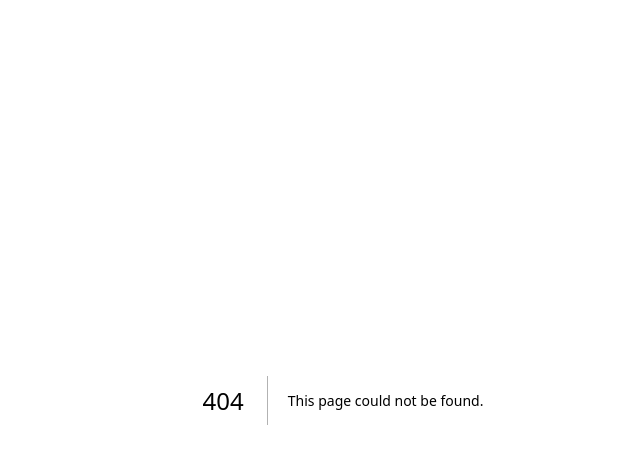
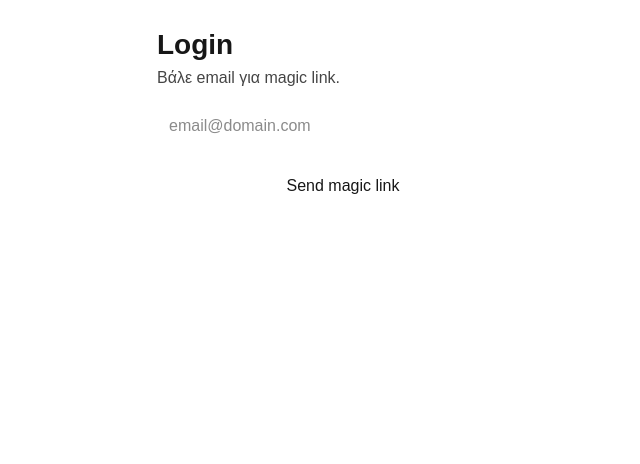
Before and after one commit to rdhvapes-beep/greekticket-dashboard, a Next.js app: page /login in a window 1280 px wide. Before the commit this address had no page. Shown: the top 464 px of the page, without its empty margins (297-937 px from the left). Built offline with nearby package versions, Linux system fonts and the light colour scheme; no server answers.

Commit message:
add supabase login

```diff
--- /dev/null
+++ b/app/auth/callback/page.tsx
@@ -0,0 +1,14 @@
+"use client";
+
+import { useEffect } from "react";
+import { supabase } from "@/lib/supabaseClient";
+
+export default function AuthCallback() {
+  useEffect(() => {
+    supabase.auth.getSession().then(() => {
+      window.location.href = "/";
+    });
+  }, []);
+
+  return <p style={{ padding: 24 }}>Logging you in...</p>;
+}
--- /dev/null
+++ b/app/login/page.tsx
@@ -0,0 +1,51 @@
+"use client";
+
+import { useState } from "react";
+import { supabase } from "@/lib/supabaseClient";
+
+export default function LoginPage() {
+  const [email, setEmail] = useState("");
+  const [loading, setLoading] = useState(false);
+  const [msg, setMsg] = useState<string | null>(null);
+
+  const login = async () => {
+    setLoading(true);
+    setMsg(null);
+
+    const { error } = await supabase.auth.signInWithOtp({
+      email,
+      options: {
+        emailRedirectTo: `${window.location.origin}/auth/callback`,
+      },
+    });
+
+    setLoading(false);
+
+    if (error) setMsg(error.message);
+    else setMsg("✅ Στάλθηκε login link στο email σου. Άνοιξέ το για να συνδεθείς.");
+  };
+
+  return (
+    <main style={{ padding: 24, maxWidth: 420, margin: "0 auto" }}>
+      <h1 style={{ fontSize: 28, fontWeight: 700 }}>Login</h1>
+      <p style={{ opacity: 0.8 }}>Βάλε email για magic link.</p>
+
+      <input
+        value={email}
+        onChange={(e) => setEmail(e.target.value)}
+        placeholder="email@domain.com"
+        style={{ width: "100%", padding: 12, marginTop: 12 }}
+      />
+
+      <button
+        onClick={login}
+        disabled={loading || !email}
+        style={{ width: "100%", padding: 12, marginTop: 12 }}
+      >
+        {loading ? "Sending..." : "Send magic link"}
+      </button>
+
+      {msg && <p style={{ marginTop: 12 }}>{msg}</p>}
+    </main>
+  );
+}
--- /dev/null
+++ b/lib/supabaseClient.ts
@@ -0,0 +1,6 @@
+import { createClient } from "@supabase/supabase-js";
+
+const supabaseUrl = process.env.NEXT_PUBLIC_SUPABASE_URL!;
+const supabaseAnonKey = process.env.NEXT_PUBLIC_SUPABASE_ANON_KEY!;
+
+export const supabase = createClient(supabaseUrl, supabaseAnonKey);
```
